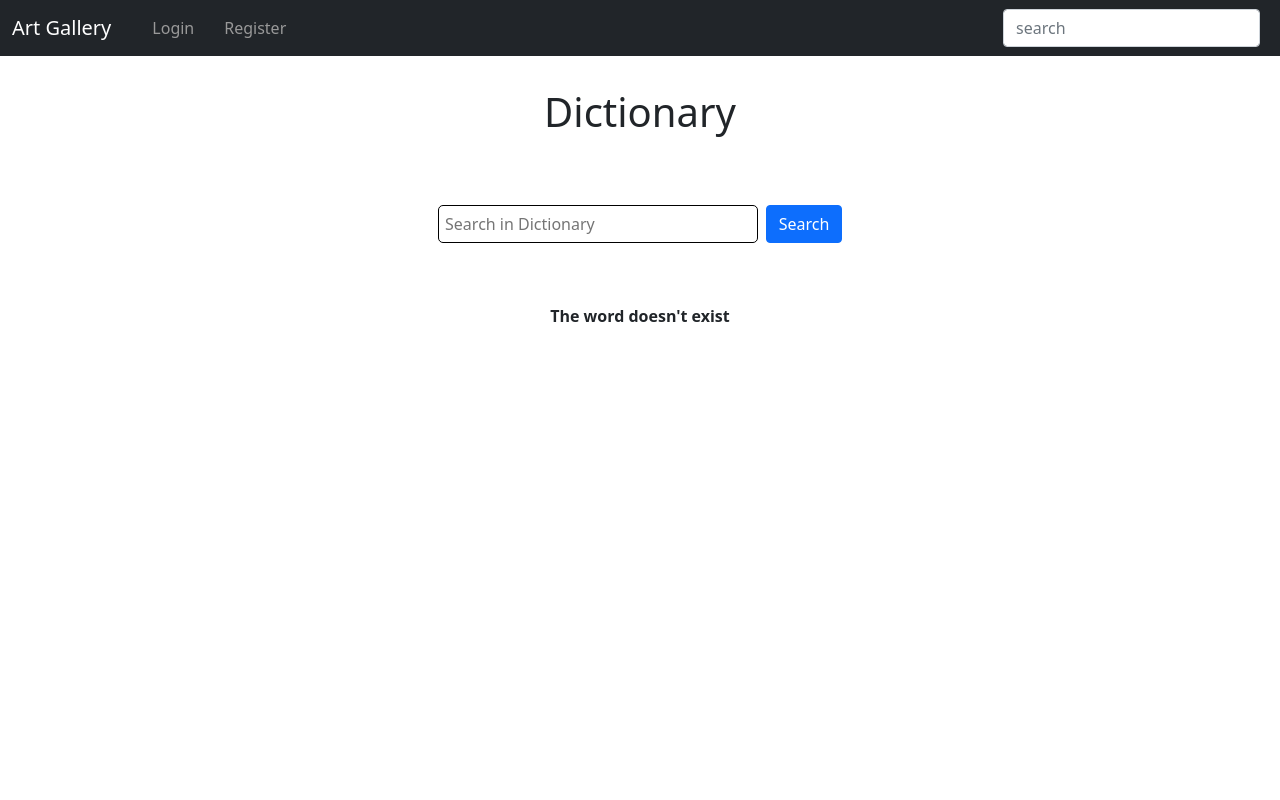
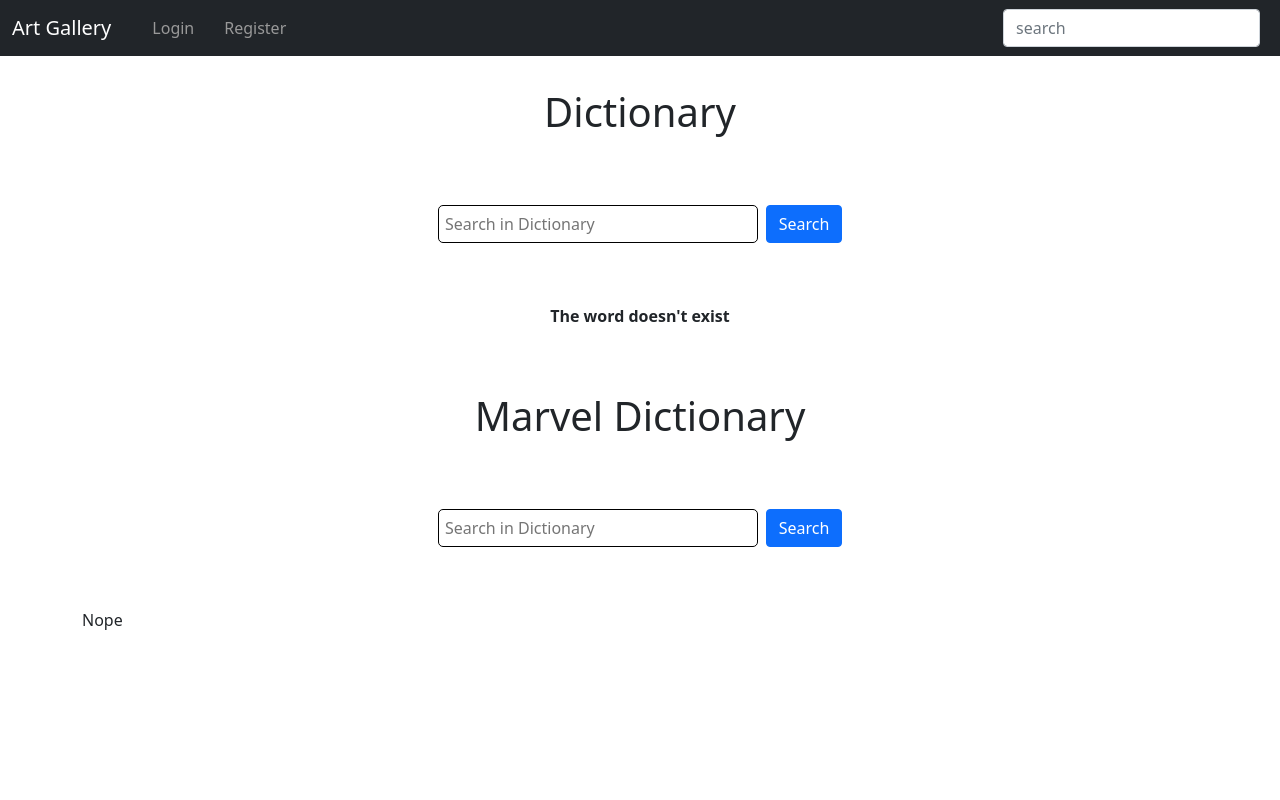
Before and after one commit to trickster1o1/react-project, a React (Create React App) app in the folder react-laravel/: page /dictionary in a window 1280 px wide. Shown: the top 800 px of the page. Built offline with nearby package versions, Linux system fonts and the light colour scheme.

Commit message:
marvel dictionary api

```diff
--- a/react-laravel/src/ApiTest.js
+++ b/react-laravel/src/ApiTest.js
@@ -1,16 +1,13 @@
-import { useState } from 'react';
+import { useEffect, useState } from 'react';
 import Header from './Header';
 function ApiTest() {
     let [srchKey, setSrchKey] = useState('');
     let [dicData, setDicData] = useState([]);
+    let [marvelData, setMarvelData] = useState([]);
     // useEffect(async ()=>{
 
-    //     await fetch("https://api.dictionaryapi.dev/api/v2/entries/en/kkkk")
-    //     .then((response) => response.json()).then((res) => {
-    //         console.log(res[0].word);
-    //     }).catch((error)=>{
-    //         console.log("nope  "+error.message);
-    //     })
+    //     await fetch('https://gateway.marvel.com:443/v1/public/characters?name=hulk&apikey=101ba341ca52b7d6d3b97f27e997ceb6')
+    //     .then((response)=>response = response.json()).then((res)=>console.log(res.data.results[0].description));
 
     // } ,[])
 
@@ -20,14 +17,32 @@
         // setDicData(res[0]);
 
             await fetch("https://api.dictionaryapi.dev/api/v2/entries/en/"+srchKey)
-            .then((response) => response.json()).then((res) => {
+            .then((response) => response.json())
+            .then((res) => {
                 setDicData(res[0]);
-            })
+            });
     }
 
     function triggerSrch(e) {
         if(e.key === 'Enter') {
             showDic();
+        }
+    }
+
+    async function showMarvel() {
+        await fetch('https://gateway.marvel.com:443/v1/public/characters?name='+srchKey+'&apikey=101ba341ca52b7d6d3b97f27e997ceb6')
+        .then((response)=>response = response.json())
+        .then((res)=>{
+            setMarvelData(res.data.results[0]);
+        })
+        .catch((error)=>{
+            setMarvelData(error);
+        });
+    }
+
+    function triggerMS(e) {
+        if(e.key === 'Enter') {
+            showMarvel();
         }
     }
 
@@ -61,6 +76,37 @@
                     :  <b>The word doesn't exist</b>
                 }
                 </div>
+
+                <div style={{'paddingTop':'4em'}}>
+
+                <h1 align="center">Marvel Dictionary</h1>
+                <div style={{'padding':'1em','display':'flex','justifyContent':'center','width':'100%','minHeight':'10em','alignItems':'center'}}>
+                    <input type="text" onChange={(e)=>setSrchKey(e.target.value)} onKeyPress={(e)=>triggerMS(e)}  placeholder="Search in Dictionary" style={{'width':'20em','padding':'.4em','borderRadius':'5px','outline':'none','border':'1px black solid','marginRight':'.5em'}} />
+                    <button className="btn btn-primary" onClick={showMarvel}>Search</button>
+                </div>
+                <div>
+                    {
+                        marvelData && marvelData.message ? "No such charavter in the comic" :  marvelData && marvelData.name ?
+                        <div>
+                            <span style={{'fontWeight':'bold','fontSize':'20pt'}}>{marvelData.name}</span>
+                            <p>
+                                {marvelData.description}
+                            </p>
+                            <div>
+                                <ul>
+                                    {
+
+                                        marvelData.series.items.map((item) =>
+                                            <li>{item.name}</li>
+                                        )
+
+                                    }
+                                </ul>
+                            </div>
+                        </div> : "Nope"
+                    }
+                </div>
+                </div>
             </div>
         </>
     );
```
